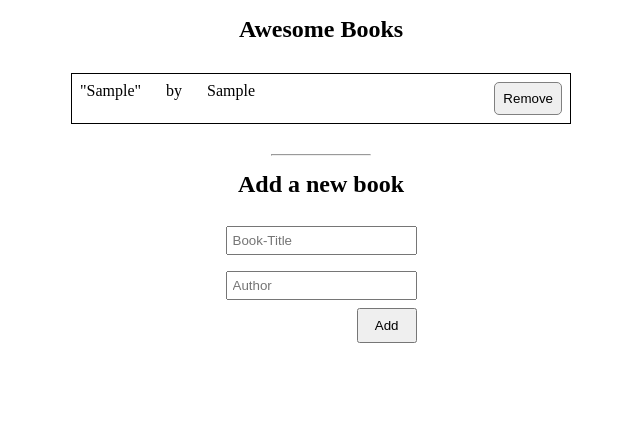
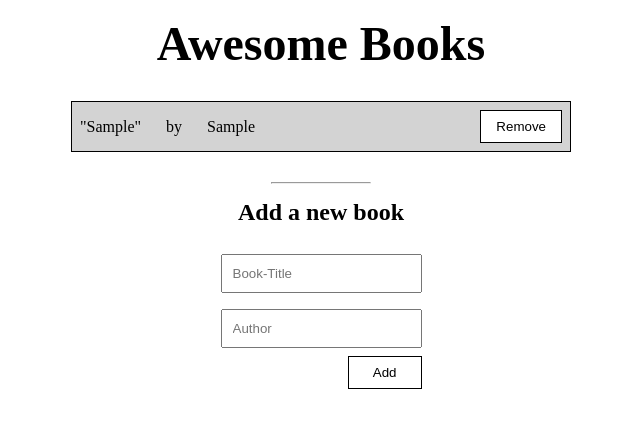
Before and after one commit to belalgamal46/AwesomeBooks, a website: page index.html in a window 1280 px wide. Both pictures are taken after typing "Sample", "Sample" into the empty fields and a click on the button "Add". Shown: the whole page, without its empty margins (319-959 px from the left). Drawn offline with Linux system fonts and the light colour scheme.

Commit message:
Add change to styles.css file

```diff
--- a/CSS/styles.css
+++ b/CSS/styles.css
@@ -32,6 +32,7 @@
   display: flex;
   flex-direction: row;
   justify-content: space-between;
+  align-items: center;
   gap: 25px;
 }
 
@@ -50,12 +51,19 @@
 .header-title {
   text-align: center;
   padding-top: 1rem;
+  font-size: 3rem;
 }
 
 button#remove-book {
-  padding: 8px;
-  border-radius: 5px;
-  border: 0.2px solid gray;
+  padding: 8px 15px;
+  border: 0.2px solid black;
+  background-color: white;
+  transition: all 0.5s;
+}
+
+button#remove-book:hover {
+  background-color: #000;
+  color: white;
 }
 
 form#bookForm {
@@ -63,15 +71,23 @@ form#bookForm {
 }
 
 input {
-  padding: 5px;
+  padding: 10px;
   margin: 0.5rem 0;
 }
 
 button.sbtn {
   align-self: flex-end;
-  padding: 0.5rem 1rem;
+  padding: 0.5rem 1.5rem;
+  border: 1px solid black;
+  transition: all 0.3s;
+  background-color: white;
 }
 
-.book-card:nth-child(even) {
+button.sbtn:hover {
+  background-color: #000;
+  color: white;
+}
+
+.book-card:nth-child(odd) {
   background: lightgray;
 }
--- a/app.js
+++ b/app.js
@@ -96,6 +96,7 @@ bookForm.addEventListener('submit', (event) => {
   const id = bookData.length ? bookData[bookData.length - 1].bookId + 1 : 1;
 
   if (bookTitle === '' || authorName === '') {
+    // eslint-disable-next-line no-alert
     alert('Please fill in all fields');
     return;
   }
```
